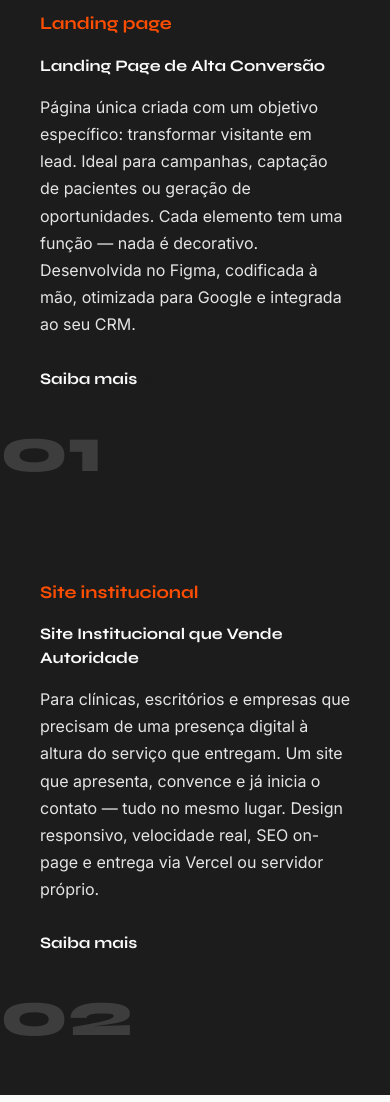
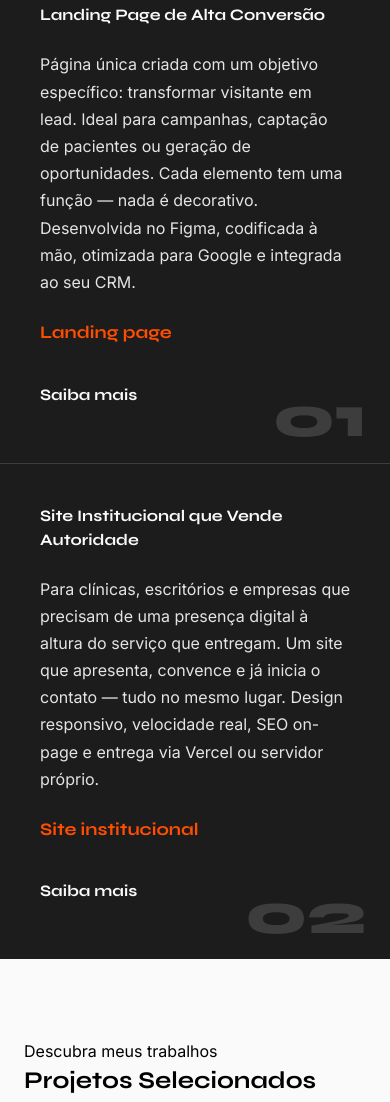
Before and after one commit to 0VICTORBLUM/Portifolio, a plain HTML site: page index.html in a window 390 px wide. Shown: the part 3469-4571 px from the top of the page. Drawn offline with Linux system fonts and the light colour scheme.

Commit message:
Style(serviços): Mudança de estilo

```diff
--- a/css/home/servicos.css
+++ b/css/home/servicos.css
@@ -20,50 +20,63 @@
     color: var(--complementar-c1);
 }
 
-/* Stack com sticky - Padronizado para fundo escuro */
 .card-servicos-bg {
     position: sticky;
     top: 80px;
     border-top: 1px solid var(--complementar-c1);
-    background-color: var(--cor-neutra-escuro); /* Fundo escuro padrão */
+    background-color: var(--cor-neutra-escuro);
     padding: 64px 0 80px;
     display: flex;
     flex-direction: column;
     min-height: 420px;
-    transition: background-color 0.3s ease, color 0.3s ease, border-color 0.3s ease;
     z-index: 2;
-    color: var(--cor-neutra-claro); /* Texto claro padrão */
-    border-color: var(--cor-neutra-escuro);
+    color: var(--cor-neutra-claro);
+    overflow: hidden;
+    transition: opacity 0.7s ease, transform 0.7s ease, color 0.5s ease;
 }
 
-.card-servicos-bg:first-of-type {
-    top: 80px;
-    z-index: 2;
+.card-servicos-bg:first-of-type { top: 80px;  z-index: 2; }
+.card-servicos-bg:last-of-type  { top: 130px; z-index: 3; }
+
+/* Camada de hover radial — fica por cima do bg, abaixo do conteúdo */
+.card-servicos-bg::before {
+    content: '';
+    position: absolute;
+    inset: 0;
+    background-color: var(--cor-neutra-claro);
+    color: var(--cor-neutra-escuro);
+    clip-path: circle(0% at 50% 50%);
+    transition: clip-path 0.7s ease, opacity 0.7s ease, color 0.5s ease;
+    z-index: 0;
+    pointer-events: none;
 }
 
-.card-servicos-bg:last-of-type {
-    top: 130px;
-    z-index: 3;
+.card-servicos-bg:hover::before {
+    clip-path: circle(150% at var(--mouse-x, 50%) var(--mouse-y, 50%));
 }
 
-/* Hover: Fundo claro com bordas e textos escuros */
-.card-servicos-bg:hover {
-    background-color: var(--cor-neutra-claro);
+/* Conteúdo acima da camada radial */
+.card-servicos-bg > * {
+    position: relative;
+    z-index: 1;
+}
+
+/* Cor do texto muda junto com o hover — via classe JS */
+.card-servicos-bg.hovered {
     color: var(--cor-neutra-escuro);
-    border-color: var(--cor-neutra-escuro);
 }
 
 .card-servicos-bg > .container {
     display: flex;
     flex-direction: column;
     gap: 24px;
-    align-items: flex-start; /* Alinhado à esquerda */
+    align-items: flex-start;
     text-align: left;
 }
 
 .card-servicos-bg > .container h4 {
     margin: 0;
-    color: inherit; /* Segue a cor do pai */
+    color: inherit;
     max-width: 600px;
 }
 
@@ -80,7 +93,6 @@
     margin: 0;
     color: var(--cor-principal);
     font-size: 1.1rem;
-    order: -1; /* Título pequeno acima do H4 se necessário, ou mantenha a ordem do HTML */
 }
 
 .card-servicos-bg > .container .button {
@@ -88,11 +100,11 @@
     color: inherit;
 }
 
-/* Botão mantém hover original independente do fundo */
 .card-servicos-bg .button:hover {
     color: var(--cor-principal) !important;
 }
 
+/* Número — posicionado absoluto dentro do card (card tem position relative herdado do sticky) */
 .card-servicos-bg > .font-display {
     position: absolute;
     bottom: 40px;
@@ -101,7 +113,6 @@
     color: inherit;
     opacity: 0.15;
     font-size: clamp(4rem, 10vw, 9rem);
-    text-align: right;
     line-height: 1;
 }
 
@@ -109,7 +120,6 @@
 .card-servicos-bg {
     opacity: 0;
     transform: translateY(60px);
-    transition: opacity 0.7s ease, transform 0.7s ease, background-color 0.3s ease, color 0.3s ease;
 }
 
 .card-servicos-bg.visible {
@@ -118,18 +128,19 @@
 }
 
 @media (max-width: 768px) {
-    .card-servicos-bg > .container {
-        gap: 16px;
+    .card-servicos-bg {
+        /* mantém sticky no mobile — apenas ajusta top e min-height */
+        top: 64px;
+        min-height: unset;
+        padding: 40px 0 52px;
     }
 
-    .card-servicos-bg {
-        position: static;
-        padding: 48px 0;
-    }
+    .card-servicos-bg:first-of-type { top: 64px; }
+    .card-servicos-bg:last-of-type  { top: 88px; }
 
     .card-servicos-bg > .font-display {
-        position: static;
-        padding-top: 24px;
-        padding-right: 24px;
+        right: 24px;
+        bottom: 16px;
+        font-size: clamp(3rem, 15vw, 5rem);
     }
 }
```
